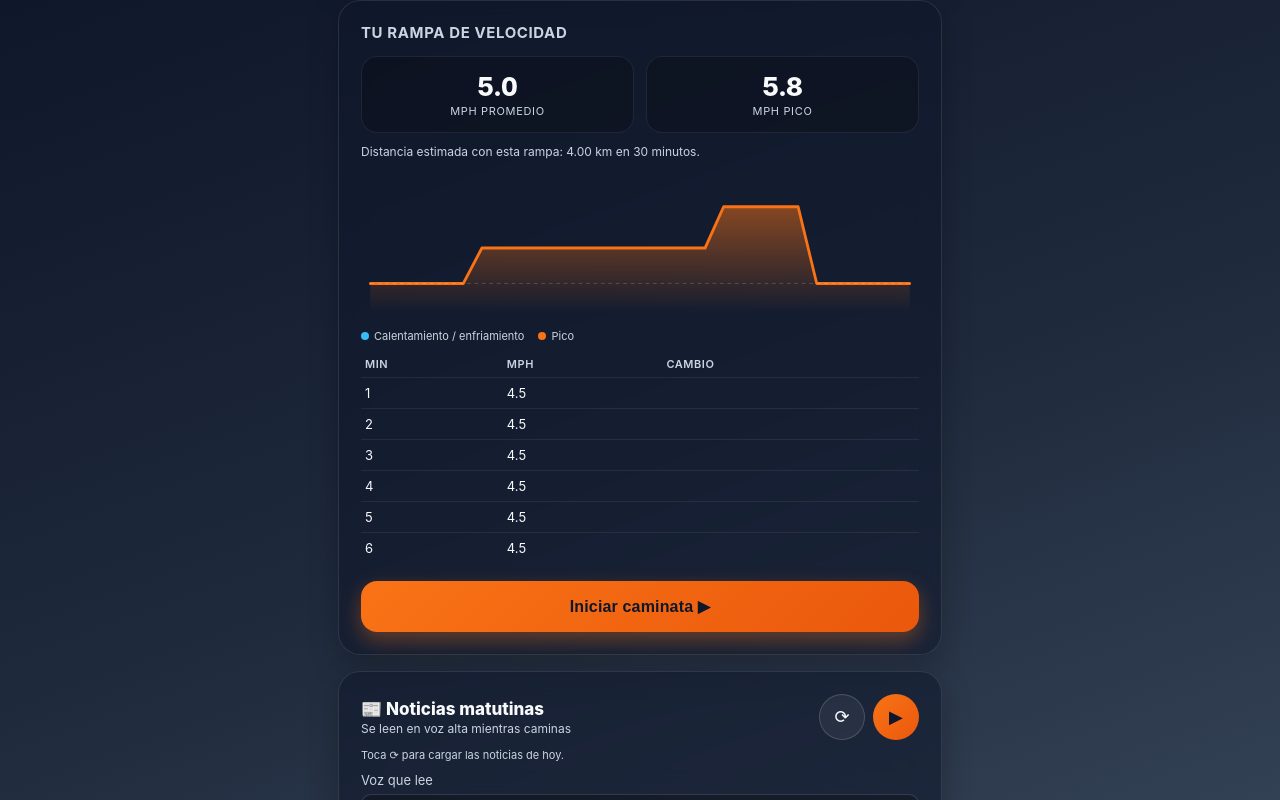
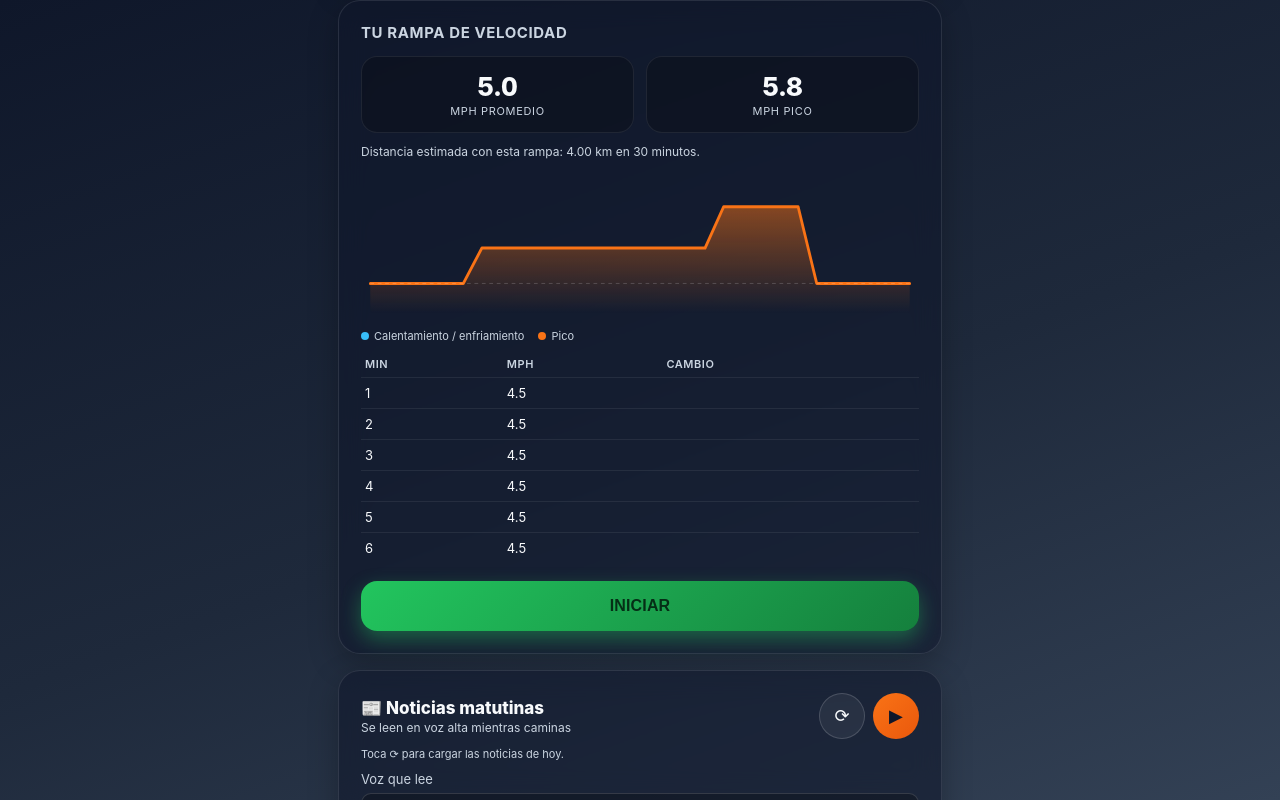
Before and after one commit to mahg-apps/caminata-hit, a plain HTML site: page index.html in a window 1280 px wide. Both pictures are taken after a click on the button "Calcular rampas de velocidad". Shown: the part 358-1158 px from the top of the page. Drawn offline with Linux system fonts and the light colour scheme.

Commit message:
Update index.html

```diff
--- a/index.html
+++ b/index.html
@@ -122,6 +122,11 @@
     cursor:pointer; box-shadow:0 8px 20px rgba(249,115,22,.35);
   }
   .btn-primary:active{transform:scale(.98);}
+  .btn-start{
+    background:linear-gradient(135deg,#22c55e,#15803d);
+    box-shadow:0 8px 20px rgba(34,197,94,.4);
+    color:#052e16;
+  }
   .btn-secondary{
     padding:14px; border-radius:14px; border:1px solid rgba(255,255,255,.18);
     background:rgba(255,255,255,.05); color:var(--text); font-size:14px; font-weight:700;
@@ -301,7 +306,7 @@
           <tbody></tbody>
         </table>
       </div>
-      <button class="btn-primary" id="startBtn">Iniciar caminata ▶</button>
+      <button class="btn-primary btn-start" id="startBtn">INICIAR</button>
     </div>
   </div>
 
@@ -868,7 +873,7 @@ function beep(freq, dur){
     osc.type = 'sine';
     osc.connect(gain); gain.connect(ctx.destination);
     gain.gain.setValueAtTime(0.0001, ctx.currentTime);
-    gain.gain.exponentialRampToValueAtTime(0.28, ctx.currentTime + 0.015);
+    gain.gain.exponentialRampToValueAtTime(0.9, ctx.currentTime + 0.015);
     gain.gain.exponentialRampToValueAtTime(0.0001, ctx.currentTime + dur/1000);
     osc.start();
     osc.stop(ctx.currentTime + dur/1000 + 0.03);
@@ -1190,6 +1195,7 @@ function applyVoiceSettings(u){
   u.lang = (selectedVoice && selectedVoice.lang) || 'es-MX';
   u.pitch = 1.15;
   u.rate = 1.05;
+  u.volume = 1.0; // máximo permitido por el navegador
 }
 
 /* --- Lectura por voz del clima, con play/pausa --- */
```
